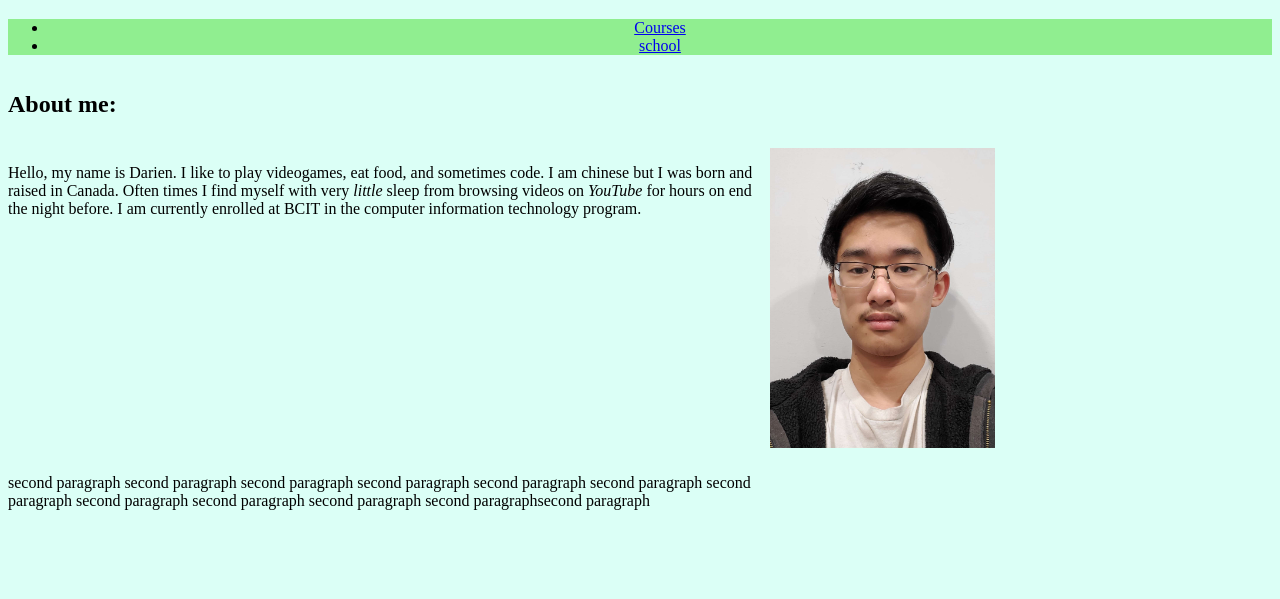
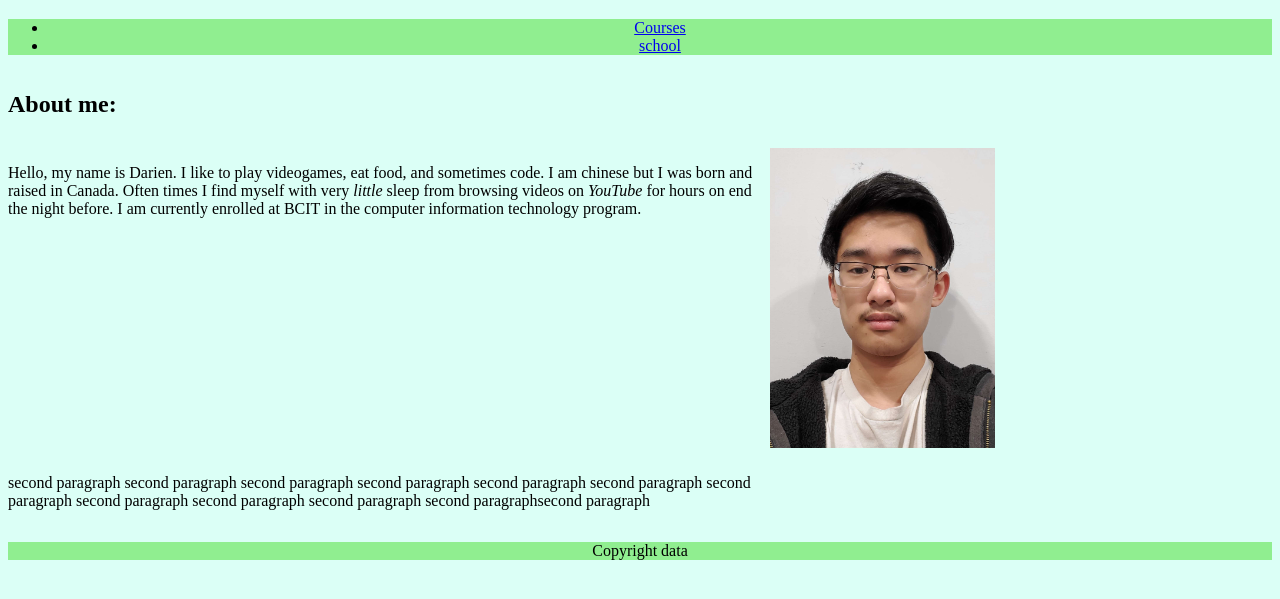
Before and after one commit to Dairy03/personalwebsite, a plain HTML site: page index.html in a window 1280 px wide. Shown: the part 63-662 px from the top of the page. Drawn offline with Linux system fonts and the light colour scheme.

Commit message:
created footer with copyright data

```diff
--- a/css/stylesheet.css
+++ b/css/stylesheet.css
@@ -22,6 +22,7 @@ grid-template-columns: 3fr 2fr;
 
 }
 
-.gridcontent{
-
+.crdata{
+    background-color: lightgreen;
+    text-align:center;
 }
--- a/index.html
+++ b/index.html
@@ -35,7 +35,8 @@
             technology program.
           </p>
 
-          <img class="gridcontentp"
+          <img
+            class="gridcontentp"
             src="images/mephoto.jpg"
             alt="Photo of me"
             width="225"
@@ -47,7 +48,6 @@
             second paragraph second paragraph second paragraph second paragraph
             second paragraph second paragraph second paragraphsecond paragraph
           </p>
-
         </section>
         <!--
         <section>
@@ -75,6 +75,10 @@
         -->
       </article>
     </main>
+
+    <footer class="crdata">
+      <p>Copyright data</p>
+    </footer>
   </body>
 </html>
 
```
